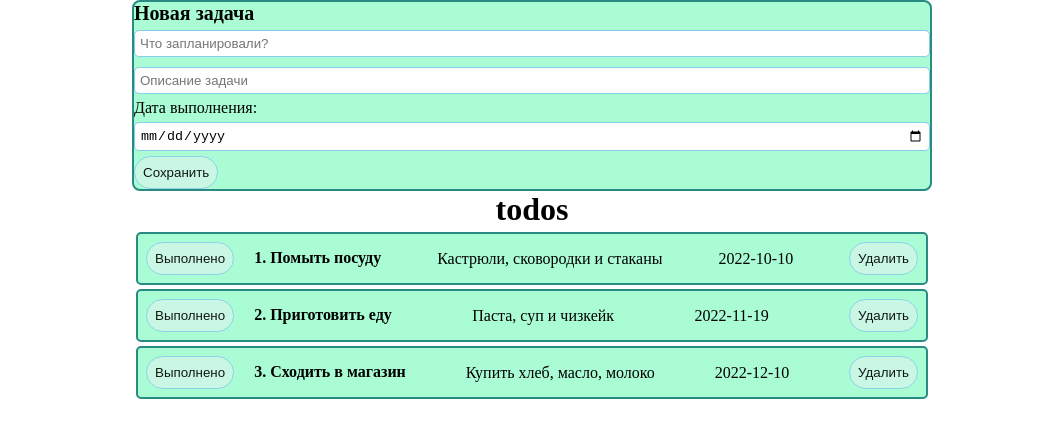
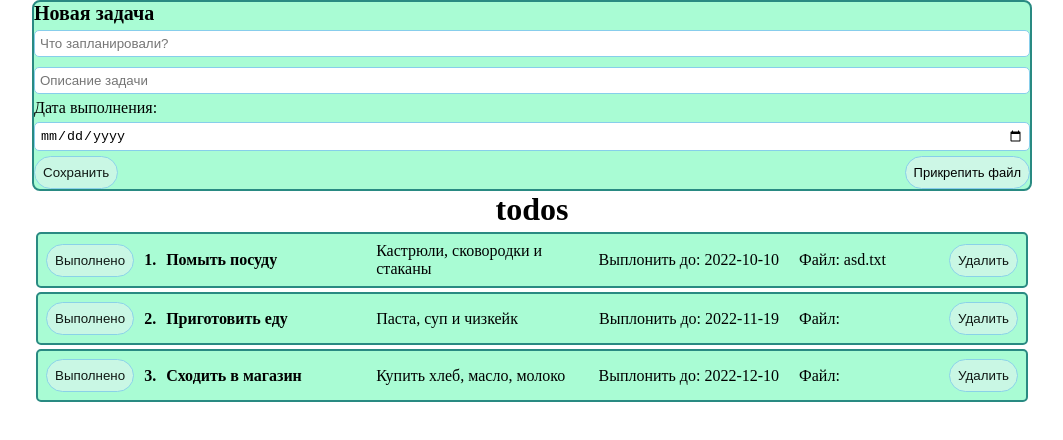
Before and after one commit to botalovv/todo-list, a React (Create React App) app: page / in a window 1280 px wide. Shown: the top 440 px of the page, without its empty margins (108-1171 px from the left). Built offline with nearby package versions, Linux system fonts and the light colour scheme.

Commit message:
Реализовал добавление файлов (заглушка), мелкие правки

```diff
--- a/src/App.js
+++ b/src/App.js
@@ -5,16 +5,16 @@ import ItemForm from "./components/ItemForm";
 function App() {
 
     const [items, setItems] = useState([
-        {id: 1, title: "Помыть посуду", description: "Кастрюли, сковородки и стаканы", timeToComplete: "2022-10-10"},
-        {id: 2, title: "Приготовить еду", description: "Паста, суп и чизкейк", timeToComplete: "2022-11-19"},
-        {id: 3, title: "Сходить в магазин", description: "Купить хлеб, масло, молоко", timeToComplete: "2022-12-10"},
+        {id: 1, title: "Помыть посуду", description: "Кастрюли, сковородки и стаканы", timeToComplete: "2022-10-10", files:'asd.txt'},
+        {id: 2, title: "Приготовить еду", description: "Паста, суп и чизкейк", timeToComplete: "2022-11-19", files:''},
+        {id: 3, title: "Сходить в магазин", description: "Купить хлеб, масло, молоко", timeToComplete: "2022-12-10", files:''},
     ])
-        // Фильтрация массива с помощью map по условия (проверить)
+        // Фильтрация массива с помощью map по условию
     const createItem = (newItem) => {
     setItems([...items, newItem])
     }
 
-
+        //Механизм удаления задач
     const removeTask = (item) => {
         setItems(items.filter(itm => itm.id !== item.id))
     }
--- a/src/components/Item.jsx
+++ b/src/components/Item.jsx
@@ -4,14 +4,17 @@ import MyButton from "./UI/buttons/MyButton";
 const Item = (props) => {
 
     const [isComplete, setIsComplete] = useState(false);
+
     const [isThereTime, setIsThereTime] = useState(true);
 
+    //C помощью хука проверяем, есть ли еще время на выполнение задачи, если false, то задача отмечается красным цветом
     useEffect(() => {
-        if (Date.parse(props.item.timeToComplete) > new Date().getTime()) {
+        if ((Date.parse(props.item.timeToComplete) + 86400000) > new Date().getTime()) {
             setIsThereTime(current => !current);
         }
     },[])
 
+    //Переключение стилей по нажатию кнопки
     const performedMark = () => {
         setIsComplete(current => !current);
     }
@@ -22,15 +25,28 @@ const Item = (props) => {
         <div className="item" style={{
             backgroundColor: isThereTime ? 'red' : '',
             textDecoration: isComplete ? 'line-through' : '',
+            borderColor: isThereTime ? 'black' : '',
         }}>
             <div className="item__content">
                 <MyButton onClick={performedMark}>
                     Выполнено
                 </MyButton>
-                <strong>{props.number}. {props.item.title}</strong>
             </div>
-            <p className="item__description">{props.item.description}</p>
-            <p>{props.item.timeToComplete}</p>
+            <div className="item__number">
+                <strong>{props.number}.</strong>
+            </div>
+            <div className="item__title">
+                <strong>{props.item.title}</strong>
+            </div>
+            <div className="item__description_container">
+                <p className="item__description">{props.item.description}</p>
+            </div>
+            <div className="item__date_container">
+                <p>Выплонить до: {props.item.timeToComplete}</p>
+            </div>
+            <div className="item__files">
+                <p>Файл: {props.item.files}</p>
+            </div>
             <div className="item__btns">
                 <MyButton onClick={() => props.remove(props.item)}>
                     Удалить
--- a/src/components/ItemForm.jsx
+++ b/src/components/ItemForm.jsx
@@ -6,18 +6,32 @@ import item from "./Item";
 
 const ItemForm = ({create}) => {
 
-    const [title, setTitle] = useState('')
-    const [description, setDescription] = useState('')
-    const [timeToComplete, setTimeToComplete] = useState('')
+    const [title, setTitle] = useState('');
+    const [description, setDescription] = useState('');
+    const [timeToComplete, setTimeToComplete] = useState('');
+    const [files, setFiles] = useState('');
 
+    //Изменение состояния files в зависимости от загруженного файла
+    const handleChange = (e) => {
+        console.log(e.target.files[0].name)
+        setFiles(e.target.files[0].name)
+    }
+
+    //Механизм создания нового поста
     const onSubmit = (e) => {
         e.preventDefault();
         const newItem = {
-            ...item, id: Date.now(), title: title, description: description, timeToComplete: timeToComplete,
+            ...item, id: Date.now(),
+            title: title,
+            description: description,
+            timeToComplete: timeToComplete,
+            files: files,
         }
         create(newItem)
         setTitle('');
         setDescription('');
+        setTimeToComplete('');
+        setFiles('');
     }
 
     return (
@@ -46,6 +60,16 @@ const ItemForm = ({create}) => {
             <MyButton>
                 Сохранить
             </MyButton>
+            <label className="label__input_hidden" htmlFor="hidden-input">
+                Прикрепить файл
+            </label>
+            <MyInput
+                onChange={handleChange}
+                id="hidden-input"
+                className="hidden__input"
+                type="file"
+                multiple
+            />
         </form>
     );
 };
--- a/src/components/ItemList.jsx
+++ b/src/components/ItemList.jsx
@@ -7,6 +7,7 @@ const ItemList = ({items, title, remove, performed}) => {
             <h1 style={{textAlign: 'center'}}>
                 {title}
             </h1>
+            {/*Принимаем массив и на его основании отрисовываем каждый элемент*/}
             {items.map((item, index) =>
                 <Item remove={remove} number={index + 1} item={item} key={item.id}/>
             )}
--- a/src/styles/App.css
+++ b/src/styles/App.css
@@ -2,6 +2,7 @@
     margin: 0;
     padding: 0;
     box-sizing: border-box;
+
 }
 
 #root {
@@ -10,7 +11,7 @@
 }
 
 .App {
-    width: 800px;
+    width: 1000px;
 }
 
 
@@ -19,11 +20,11 @@
     padding: 8px;
     border: 2px solid #298a82;
     border-radius: 5px;
-    justify-content: space-between;
+    justify-content: center;
     align-items: center;
     background-color: #a9fcd4;
     margin: 4px;
-    text-align: center;
+
 }
 
 label {
@@ -38,10 +39,44 @@ form {
     background-color: #a9fcd4;
 }
 
-.item__content strong {
-   padding-left: 20px;
+.item__number {
+    margin-left: 10px;
 }
 
-.item__description {
 
+.item__title{
+    padding-left: 10px;
+    width: 200px;
 }
+
+.item__description_container {
+    margin-left: 20px;
+    width: 200px;
+}
+
+.item__date_container {
+    margin-left: auto;
+    margin-right: 10px;
+}
+
+.item__files {
+    width: 150px;
+    margin-left: 10px;
+}
+
+.hidden__input {
+    display: none;
+}
+
+.label__input_hidden {
+    border: 1px solid skyblue;
+    border-radius: 40px;
+    display: inline-block;
+    padding: 8px ;
+    cursor: pointer;
+    font-size: 13px;
+    font-family: Arial;
+    font-weight: 200;
+    background-color: #cdf7e6;
+    float: right;
+}
```
